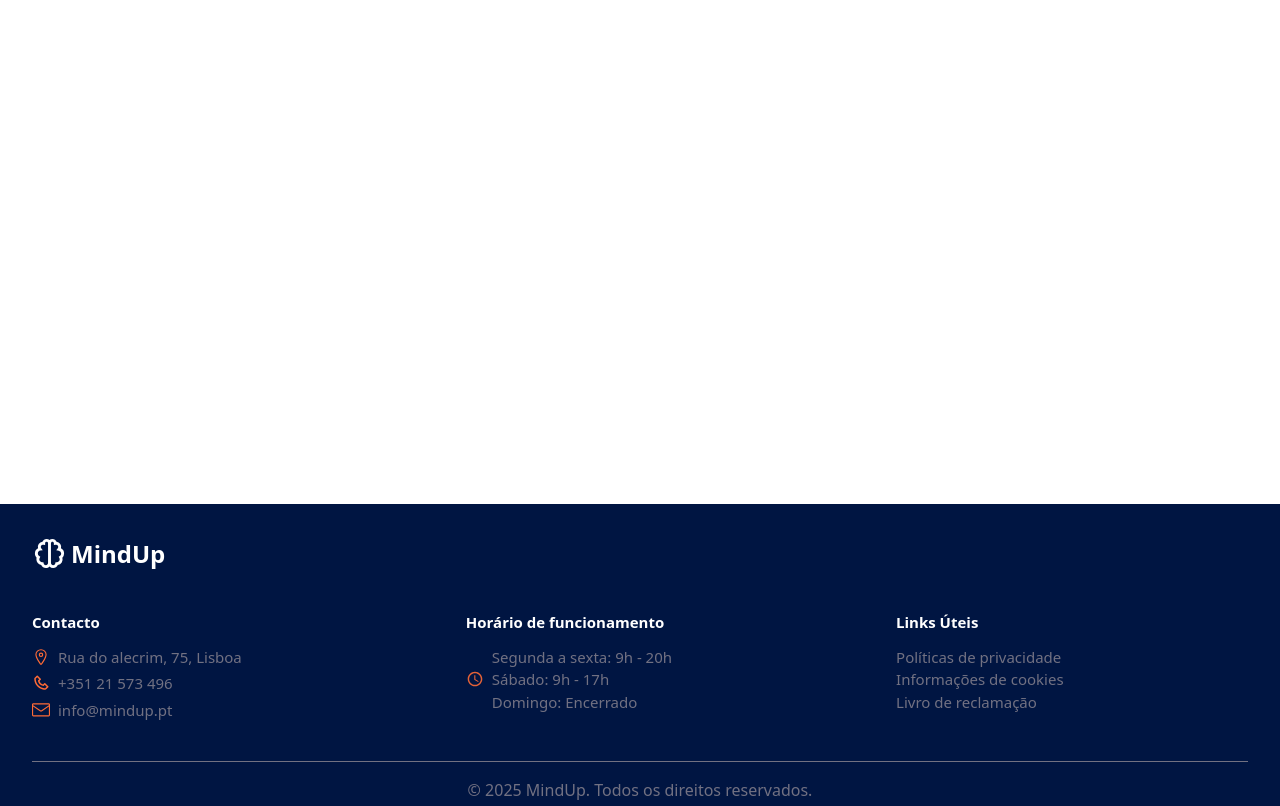
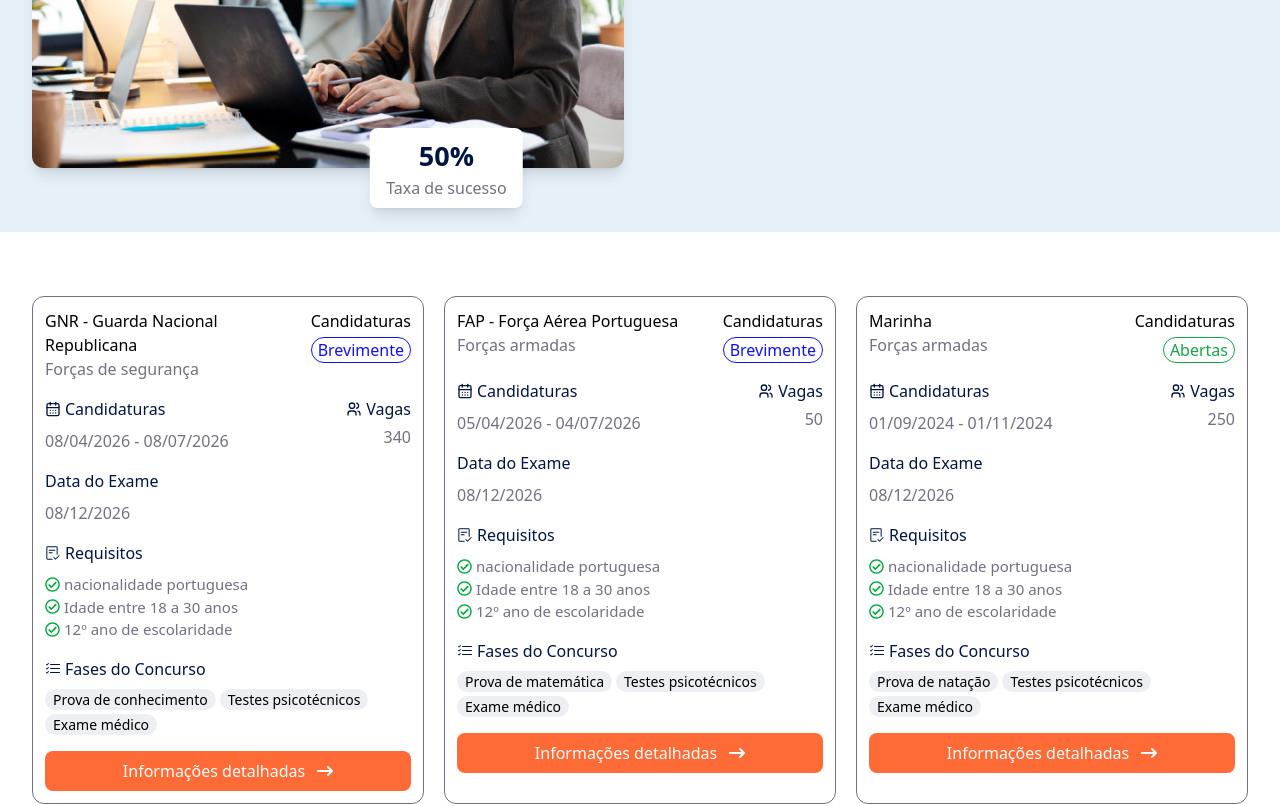
Before and after one commit to Esmael-coder/School_Academy, a React (Vite) app in the folder projecto-final/: page /exame in a window 1280 px wide. Shown: the part 360-1166 px from the top of the page. Built offline with nearby package versions, Linux system fonts and the light colour scheme.

Commit message:
exame card

```diff
--- a/projecto-final/src/App.jsx
+++ b/projecto-final/src/App.jsx
@@ -5,6 +5,7 @@
 import { Cursos } from './pages/cursos/Cursos.jsx'
 import { Metodologia } from './pages/metodologia/Metodologia'
 import { Sobre } from './pages/Sobre/Sobre'
+import { Exame } from './pages/exame/exame.jsx'
 import { Contacto } from './pages/contacto/Contacto'
 import { Routes, Route } from 'react-router-dom'
 import { Footer } from './components/Footer'
@@ -19,6 +20,7 @@
             <Route path='/' element={<Home />} />
             <Route path='/cursos' element={<Cursos />} />
             <Route path='/metodologia' element={<Metodologia />} />
+            <Route path='/exame' element={<Exame />} />
             <Route path='/sobre' element={<Sobre />} />
             <Route path='/contacto' element={<Contacto />} />
           </Routes>
--- /dev/null
+++ b/projecto-final/src/components/ExameCard.jsx
@@ -0,0 +1,143 @@
+import React, { useState, useEffect } from 'react'
+import { FaRegCheckCircle } from "react-icons/fa";
+import { FaArrowRightLong } from "react-icons/fa6";
+import { TbUsers } from "react-icons/tb";
+import { LuCalendarDays } from "react-icons/lu";
+import { GoChecklist } from "react-icons/go";
+import { BsListCheck } from "react-icons/bs";
+
+import { Link } from 'react-router-dom';
+
+export const ExameCard = ({ course, categoria, inicio, fim, exame, vagas, etapas, isOpen }) => {
+    // igual para todos os cursos
+    const requisitos = [
+        "nacionalidade portuguesa",
+        "Idade entre 18 a 30 anos",
+        "12º ano de escolaridade"
+    ]
+
+    const [status, setStatus] = useState(null)
+    const [style, setStyle] = useState({})
+
+    const abertasStyle = {
+        paddingLeft: "6px",
+        paddingRight: "6px",
+        alignSelf: "flex-end",
+        border: "1px solid #16a34a",
+        borderRadius: "50px",
+        color: "#16a34a",
+
+    }
+
+    const brevimenteStyle = {
+        paddingLeft: "6px",
+        paddingRight: "6px",
+        alignSelf: "flex-end",
+        border: "1px solid #1112F1",
+        borderRadius: "50px",
+        color: "#1112F1",
+
+    }
+
+    useEffect(() => {
+
+        if (isOpen) {
+            setStatus("Abertas")
+            setStyle(abertasStyle)
+
+        } else {
+            setStatus("Brevimente")
+            setStyle(brevimenteStyle)
+        }
+
+    }, [isOpen])
+
+
+    return (
+        <div className='p-3 border border-cinza rounded-xl flex flex-col gap-4'>
+            <div className='flex justify-between'>
+                <div>
+                    <h2>{course}</h2>
+                    <span className='text-cinza'>{categoria}</span>
+                </div>
+                <div className='flex flex-col gap-1'>
+                    <span>Candidaturas</span>
+                    <span
+                        style={style}>
+                        {status}
+                    </span>
+                </div>
+            </div>
+
+            <div className='flex flex-col gap-4 text-cinza'>
+
+                <div className='flex justify-between'>
+                    <div>
+                        <h3
+                            className='text-primary flex items-center gap-1 mb-2'>
+                            <LuCalendarDays />
+                            Candidaturas
+                        </h3>
+                        <span>{inicio} - {fim}</span>
+                    </div>
+                    <div className='flex flex-col gap-1 items-end'>
+                        <span className='text-primary flex items-center gap-1'>
+                            <TbUsers />
+                            Vagas
+                        </span>
+                        <span>
+                            {vagas}
+                        </span>
+                    </div>
+                </div>
+
+                <div>
+                    <h3 className='text-primary mb-2'>Data do Exame</h3>
+                    <span>{exame}</span>
+                </div>
+
+                <div>
+                    <h3
+                        className='text-primary flex gap-1 items-center mb-2'>
+                        <GoChecklist />
+                        Requisitos
+                    </h3>
+                    {requisitos.map(req => (
+                        <ul key={req} className='list-none'>
+                            <li className='flex items-center gap-1 text-[15px]'>
+                                <FaRegCheckCircle className='text-green-600' />
+                                {req}
+                            </li>
+                        </ul>
+                    ))}
+                </div>
+            </div>
+
+            <div className='flex flex-col'>
+                <h3
+                    className='text-primary flex gap-1 items-center mb-2'>
+                    <BsListCheck />
+                    Fases do Concurso
+                </h3>
+                <ul className='flex flex-wrap text-[14px] gap-1'>
+                    {etapas.map((etapa, index) => (
+
+                        <li
+                            key={index}
+                            className='px-2 rounded-full bg-sombra'>
+                            {etapa}
+                        </li>
+
+                    ))}
+                </ul>
+            </div>
+
+
+            <Link className='bg-orange hover:bg-Sombra rounded-lg text-white flex p-2 items-center justify-center gap-3'>
+                Informações detalhadas
+                <FaArrowRightLong />
+            </Link>
+
+        </div>
+    )
+}
--- a/projecto-final/src/const/Constants.js
+++ b/projecto-final/src/const/Constants.js
@@ -14,6 +14,7 @@
   { icon: BiHome , name: "Home", path: "/" },
   { icon: MdOutlineSchool , name: "Cursos", path: "/cursos" },
   { icon: MdAutoGraph , name: "Metodologia", path: "/metodologia" },
+  { icon: MdAutoGraph , name: "Exame", path: "/exame" },
   { icon: BiInfoCircle , name: "Sobre", path: "/sobre" },
   { icon: BiPhone , name: "Contacto", path: "/contacto" }
 ]
@@ -79,6 +80,57 @@
     course: "GNR",
     testimony: "Quando vi o meu nome na lista de aprovados, a sensação foi indescritível — uma mistura de alegria, alívio e gratidão."
    }
+]
+
+export const concurse = [
+  {
+    id: 1,
+    course: "GNR - Guarda Nacional Republicana",
+    category: "Forças de segurança",
+    start: "08/04/2026",
+    end: "08/07/2026",
+    exame: "08/12/2026",
+    avaliableSpace: "340",
+    isOpen: false,
+    etap: [
+      "Prova de conhecimento",
+      "Testes psicotécnicos",
+      "Exame médico"
+    ]
+
+  },
+  {
+    id: 2,
+    course: "FAP - Força Aérea Portuguesa",
+    category: "Forças armadas",
+    start: "05/04/2026",
+    end: "04/07/2026",
+    exame: "08/12/2026",
+    avaliableSpace: "50",
+    isOpen: false,
+    etap: [
+      "Prova de matemática",
+      "Testes psicotécnicos",
+      "Exame médico"
+    ]
+
+  },
+  {
+    id: 3,
+    course: "Marinha",
+    category: "Forças armadas",
+    start: "01/09/2024",
+    end: "01/11/2024",
+    exame: "08/12/2026",
+    avaliableSpace: "250",
+    isOpen: true,
+    etap: [
+      "Prova de natação",
+      "Testes psicotécnicos",
+      "Exame médico"
+    ]
+
+  }
 ]
 
 export const courses = [
--- /dev/null
+++ b/projecto-final/src/pages/exame/Exame.jsx
@@ -0,0 +1,44 @@
+import React from 'react'
+import Imagem1 from '../../assets/imagem1.jpg'
+import { HeroDiv } from '../../components/HeroDiv'
+import { ExameCard } from '../../components/ExameCard'
+import { useState } from 'react'
+import { concurse } from '../../const/Constants'
+
+const concurseCopy = [...concurse]
+export const Exame = () => {
+
+    return (
+        <>
+            {/* hero section */}
+            <section className='bg-secondary'>
+                <div className='max-w-7xl w-full mx-auto px-4 py-16 lg:px-8'>
+                    <HeroDiv imagem={Imagem1} percentage={"50%"} text={"Taxa de sucesso"} className='bg-secondary' />
+                </div>
+            </section>
+
+            <section>
+                <div className='max-w-7xl w-full mx-auto px-4 py-16 lg:px-8'>
+                    <div className='grid gap-5 md:grid-cols-2 lg:grid-cols-3'>
+                        {concurseCopy.map(copy =>(
+
+                        <ExameCard
+                        key={copy.id}
+                        course={copy.course}
+                        categoria={copy.category}
+                        inicio={copy.start}
+                        fim={copy.end}
+                        exame={copy.exame}
+                        vagas={copy.avaliableSpace}
+                        etapas={copy.etap}
+                        isOpen={copy.isOpen}
+                        >
+
+                        </ExameCard>
+                        ))}
+                    </div>
+                </div>
+            </section>
+        </>
+    )
+}
```
